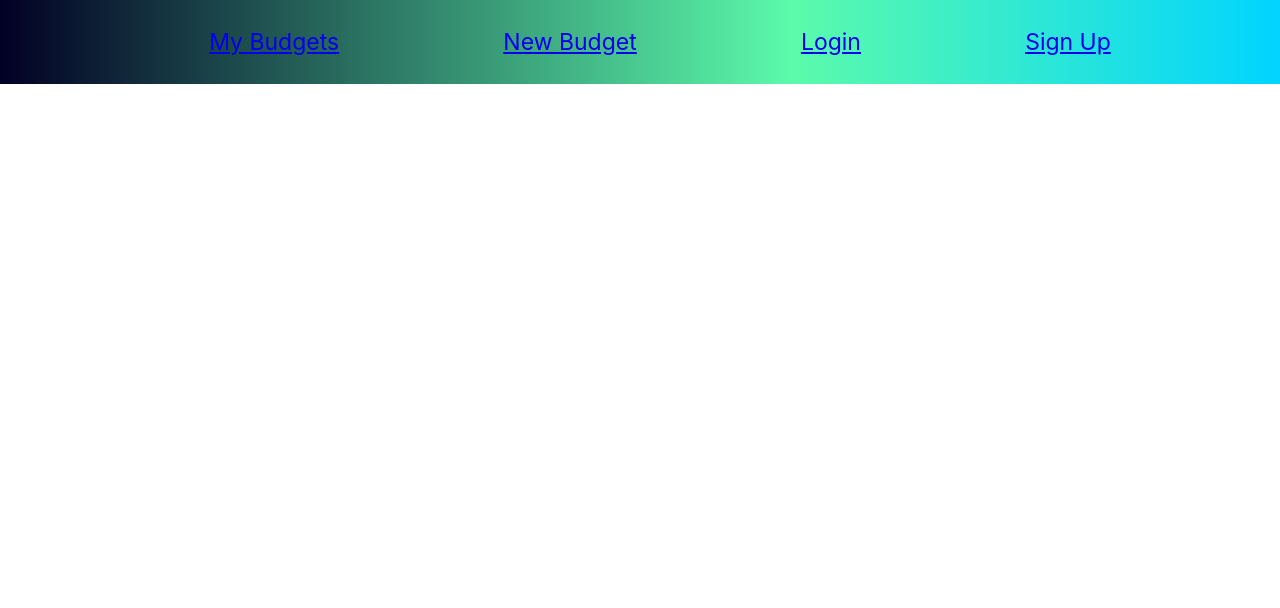
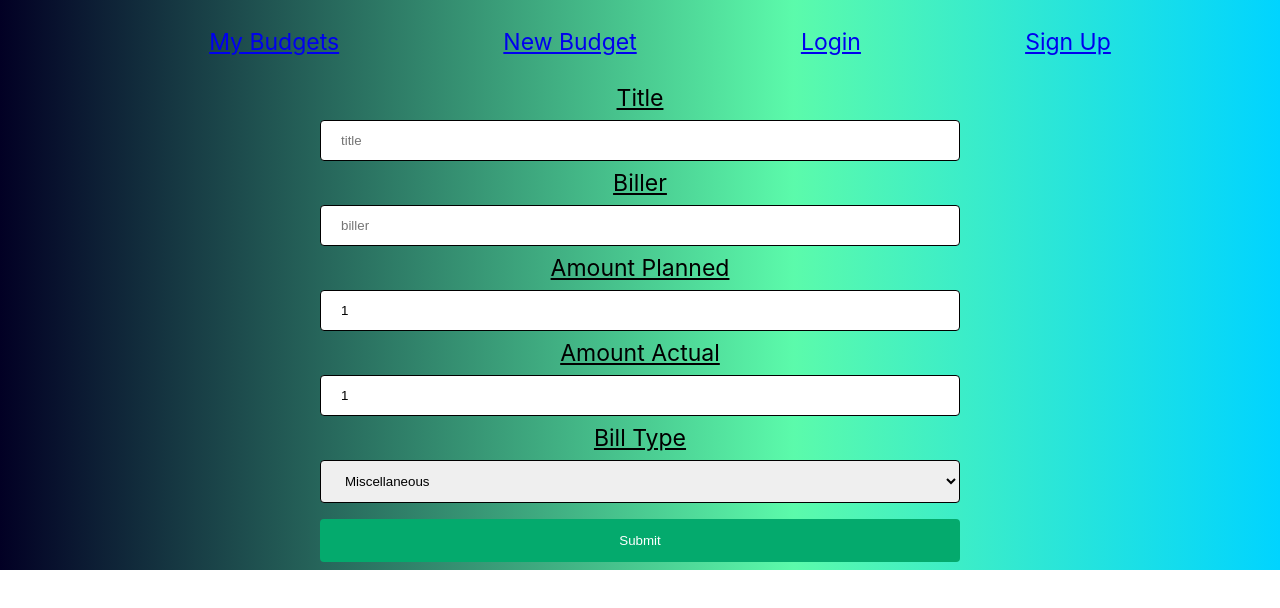
Before and after one commit to BenFro21/Budgeter, a React (Create React App) app in the folder budgeter/: page /expenses/new/1 in a window 1280 px wide. Shown: the top 608 px of the page. Built offline with nearby package versions, Linux system fonts and the light colour scheme.

Commit message:
final commit before deploy

```diff
--- a/budgeter/src/App.js
+++ b/budgeter/src/App.js
@@ -35,7 +35,7 @@ function App() {
           <Route path='/register' element={<SignUpPage handleSignupOrLogin={handleSignupOrLogin}/>} />
           <Route path='/login' element={<LoginPage handleSignupOrLogin={handleSignupOrLogin}/>} />
           <Route path='/budgets/new' element={<NewBudgetPage budgets={budgets} setBudgets={setBudgets} />} />
-          <Route path='/expenses/new' element={<NewExpensePage />} />
+          <Route path='/expenses/new/:id' element={<NewExpensePage />} />
           <Route path='/budgets' element={<BudgetsPage user={user} />} />
           <Route path='/budgets/:id/' element={<BudgetDetailPage />}/>
           <Route path ='/expenses/edit/:id' element={<ExpenseEdit />} />
--- a/budgeter/src/components/ExpenseForm/ExpenseForm.jsx
+++ b/budgeter/src/components/ExpenseForm/ExpenseForm.jsx
@@ -1,17 +1,21 @@
 import React, {useState} from 'react'
 import './ExpenseForm.css'
-import { Navigate } from 'react-router-dom'
+import { useParams, Navigate} from 'react-router-dom'
 import axios from 'axios'
 
 const ExpenseForm = () => {
-    const initalState = {
-        budget: '',
-        title: '',
-        biller: '',
-        amount_planned: 1,
-        amount_actual: 1,
-        type_bill: '' }
-        let [formData, setFormData] = useState({initalState})
+let {id} = useParams()
+console.log(id)
+
+
+        let [formData, setFormData] = useState({
+            budget: `http://localhost:8000/budgets/${id}`,
+            title: '',
+            biller: '',
+            amount_planned: 1,
+            amount_actual: 1,
+            type_bill: ''
+        })
         let handleChange = (e) => {
             setFormData({...formData, [e.target.name]: e.target.value
             })
@@ -19,11 +23,17 @@ const ExpenseForm = () => {
         let handleSubmit = async (e) => {
             e.preventDefault()
             try {
-                axios.post('http://localhost:8000/expenses', formData)
+                axios.post(`http://localhost:8000/expenses/`, {...formData})
                 .then(res => {
-                    setFormData(initalState)
+                    setFormData({
+                        budget: `http://localhost:8000/budgets/${id}`,
+                        title: '',
+                        biller: '',
+                        amount_planned: 1,
+                        amount_actual: 1,
+                        type_bill: ''
+                    })
                     // setExpenses(res.data)
-                    Navigate('/budgets', {replace:true})
                 })
             }catch(err){
                 console.log('from handlesubmit in new budget form', err)
@@ -31,8 +41,8 @@ const ExpenseForm = () => {
         }
         return (
             <form onSubmit={handleSubmit}>
-                <label for='budget'>Budget</label>
-                <input id='budget' type='text' placeholder='budget' value={formData.budget} name='budget' onChange={handleChange} />
+                {/* <label for='budget'>Budget</label> */}
+                {/* <input hidden={true} id='budget' type='hidden' placeholder='budget' value={initalState.budget} name='budget' onChange={handleChange} /> */}
 
                 <label for='title'>Title</label>
                 <input id='title' type='text' placeholder='title' value={formData.title} name='title' onChange={handleChange} />
@@ -48,12 +58,12 @@ const ExpenseForm = () => {
 
                 <label for='type_bill'>Bill Type</label>
                 <select id='type_bill' name='type_bill' onChange={handleChange} value={formData.type_bill} placeholder='type_bill'  >
-                <option value='Miscellaneous'>Miscellaneous</option>
+                <option value='Misc'>Miscellaneous</option>
                 <option value='Car'>Car</option>
-                <option value='Electric'>Electric</option>
-                <option value='Utilites'>Utilites</option>
-                <option value='Grocery'>Grocery</option>
-                <option value='Entertainment'>Entertainment</option>
+                <option value='Elec'>Electric</option>
+                <option value='Util'>Utilites</option>
+                <option value='Food'>Grocery</option>
+                <option value='Fun'>Entertainment</option>
                 <option value='Kids'>Kids</option>
                 <option value='Pets'>Pets</option>
                 </select>
--- a/budgeter/src/components/Navbar/NavBar.jsx
+++ b/budgeter/src/components/Navbar/NavBar.jsx
@@ -2,6 +2,8 @@ import React from 'react'
 import {Link, useNavigate } from 'react-router-dom'
 import styled from 'styled-components'
 import userService from '../../utils/userService'
+import tokenService from '../../utils/tokenService'
+
 
 const NavBarContainer = styled.nav`
   padding: 5px;
@@ -16,19 +18,21 @@ const NavBarContainer = styled.nav`
 `
 
 
-const NavBar = ({user, setUser}) => {
+const NavBar = ({user}) => {
 
-  const navigate = useNavigate()
+console.log(user)
+  const Navigate = useNavigate()
   return (
     <NavBarContainer>
         <ul>
             <li><Link to='/budgets' >My Budgets</Link></li>
             <li><Link to='/budgets/new'>New Budget</Link></li>
-            {user? <li>Welcome {user.first}</li> : <li><Link to='/login' >Login</Link></li> }
+            {user? <li>Welcome {user?.username}</li> : <li><Link to='/login' >Login</Link></li> }
             {user? null : <li><Link to='/register' >Sign Up</Link></li> }
             { user?  <li onClick={() => {
                 userService.logout()
-                navigate('/login')
+                Navigate('/budgets', {replace:true})
+
             }}>Log Out</li> : null}
             {/* <li><button onClick={userService.logout()}>Logout</button></li> */}
         </ul>
--- a/budgeter/src/components/NewBudgetForm/NewBudgetForm.jsx
+++ b/budgeter/src/components/NewBudgetForm/NewBudgetForm.jsx
@@ -6,16 +6,13 @@ import tokenService from '../../utils/tokenService'
 
 
 const NewBudgetForm = () => {
-   let {id} = useParams()
+//    let {id} = useParams()
    let token = tokenService.getToken()
     const initalState = {
     title: '',
     date_length: '',
     budget_for: '',
     income: '',
-    total: '',
-    created_by: '',
-    expenses: [],
 }
     let [formData, setFormData] = useState(initalState)
     let handleChange = (e) => {
@@ -29,7 +26,7 @@ const NewBudgetForm = () => {
             .then(res => {
                 setFormData(initalState)
                 // setBudgets(res.data)
-                Navigate('/', {replace:true})
+                Navigate('/budgets', {replace:true})
             })
         }catch(err){
             console.log('from handlesubmit in new budget form', err)
--- a/budgeter/src/pages/BudgetDetailPage/BudgetDetailPage.jsx
+++ b/budgeter/src/pages/BudgetDetailPage/BudgetDetailPage.jsx
@@ -1,11 +1,13 @@
 import React, {useState, useEffect} from 'react'
-import { useParams, Link, Navigate } from 'react-router-dom'
+import { useParams, Link, useNavigate } from 'react-router-dom'
 import Expense from '../../components/Expense/Expense'
 import axios from 'axios'
 import "./BudgetDetailPage.css"
 
 const BudgetDetailPage = () => {
     let {id} = useParams()
+  const Navigate = useNavigate()
+
     const [budget, setBudget] = useState()
     useEffect(() => {
         fetch(`http://localhost:8000/budgets/${id}/`)
@@ -40,12 +42,12 @@ const BudgetDetailPage = () => {
             </thead>
             <tbody>
                 { budget?.expenses.map((expense, index) => {
-                    return <Expense expense={expense} index={index} budgetIncome={budget?.income} />
+                    return <Expense budgetId={budget.id} expense={expense} index={index} budgetIncome={budget?.income} />
                })}
             </tbody>
         </table>
         <button className='destroy' onClick={deleteIt}>Delete</button>
-        <button className='edit' ><Link to='/expenses/new'>Add Expense </Link></button>
+        <button className='edit' ><Link to={`/expenses/new/${budget?.id}`}> Add Expense </Link></button>
 
     </div>
   )
--- a/budgeter/src/pages/BudgetsPage/BudgetsPage.jsx
+++ b/budgeter/src/pages/BudgetsPage/BudgetsPage.jsx
@@ -1,7 +1,6 @@
 import React, {useState, useEffect} from 'react'
 import './BudgetsPage.css'
 import {Link} from 'react-router-dom'
-import budgetService from '../../utils/budgetService'
 import Expense from '../../components/Expense/Expense'
 import tokenService from '../../utils/tokenService'
 let backURL = 'http://localhost:8000/'
@@ -45,9 +44,7 @@ const BudgetsPage = () => {
                         { budget.expenses.map(expense => {
                             return <Expense expense={expense} />
                         })}
-                        {/* <td>{budget.total}</td> */}
                     </tbody>
-            {/* reduce budgets.expenses to sum up total  */}
                 </table>
             </>)
         })}
--- a/budgeter/src/pages/NewExpensePage/NewExpensePage.jsx
+++ b/budgeter/src/pages/NewExpensePage/NewExpensePage.jsx
@@ -1,11 +1,13 @@
 import ExpenseForm from "../../components/ExpenseForm/ExpenseForm";
 
 import React from 'react'
+import { useParams } from "react-router-dom";
 
 const NewExpensePage = () => {
+ let {id} = useParams()
   return (
     <div>
-        <ExpenseForm />
+        <ExpenseForm id={id}/>
     </div>
   )
 }
--- a/budgeter/src/utils/budgetService.js
+++ /dev/null
@@ -1,29 +0,0 @@
-import tokenService from "./tokenService";
-
-// fetch budget from databse useing token in local storage. Call getToken from token services
-// send headers
-let backURL = 'http://localhost:8000/'
-
-let getBudget = async () => {
-    const token = tokenService.getToken()
-    // await fetch(backURL + 'budgets/', {
-    //     method: 'GET',
-    //     headers: new Headers({'content-type': 'application/json', 'authorization': token})
-    // })
-    // .then(res => {
-    //     if(res.ok){
-    //         return res.json()
-    //     }
-    // })
-    // .then(res => res)
-
-
-}
-
-
-
-
-let budgetService ={
-    getBudget,
-};
-export default budgetService
```
Also changed, not shown: 1 other file (tests, documents, lock files or other folders).
